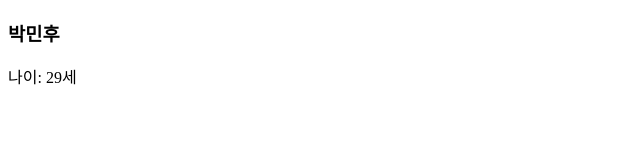
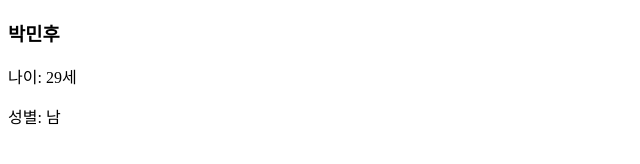
Before and after one commit to alasgn56/java_Repostory, a plain HTML site: page index.html in a window 1280 px wide. Shown: the full height of the page, 0-640 px from the left. Drawn offline with Linux system fonts and the light colour scheme.

Commit message:
이름 , 나이 , 성별

```diff
--- a/index.html
+++ b/index.html
@@ -11,6 +11,7 @@
         <div>
             <h3>박민후</h3>
             <p>나이: 29세</p>
+            <p>성별: 남</p>
         </div>
     </form>
 </body>
```
